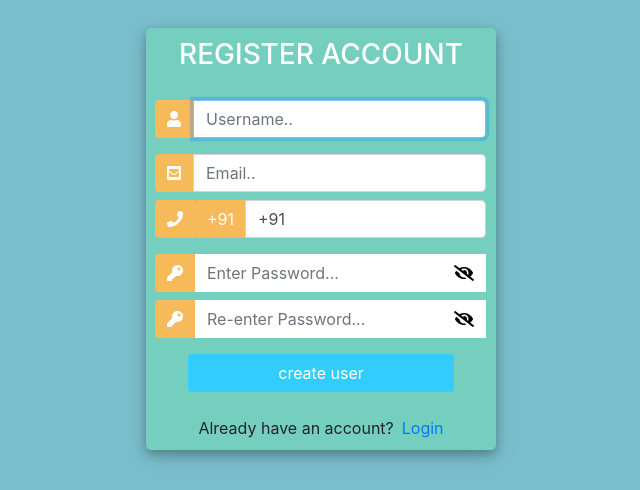
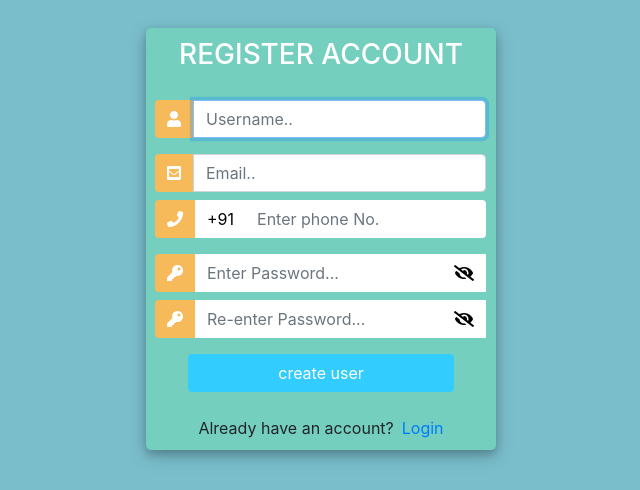
Before and after one commit to SMTAnsari/RV_App, a Django app: page /register/ in a window 1280 px wide. Shown: the part 161-651 px from the top of the page, without its empty margins (319-959 px from the left). Run offline with Django 4.2, Linux system fonts and the light colour scheme; parts of the project's set-up code (start-up, migrations or seed data) failed here and were passed over; some libraries are stand-ins or nearby versions.

Commit message:
css work
Signed-off-by: S Mohamed Thamimul Ansari <mohamedthamimulansari07@gmail.com>

```diff
--- a/RV/forms.py
+++ b/RV/forms.py
@@ -1,3 +1,6 @@
+
+
+
 from django.forms import ModelForm
 from django.contrib.auth.models import User
 from django.contrib.auth.forms import UserCreationForm
@@ -5,7 +8,7 @@ from django.forms import forms
 from django import forms
 
 class CreateUserForm(UserCreationForm):
-    phone_number = forms.CharField(label='Phone Number', max_length=10, widget=forms.TextInput(attrs={'type': 'tel', 'pattern': '[0-9]{10}', 'title': 'Please enter a 10-digit phone number','value': '+91'}))
+    phone_number = forms.CharField(label='Phone Number', max_length=10, widget=forms.TextInput(attrs={'type': 'tel', 'pattern': '[0-9]{10}', 'title': 'Please enter a 10-digit phone number'}))
     class Meta:
         model = User
         fields = ['username', 'email','phone_number', 'password1', 'password2']
--- a/RV/templates/RV/register.html
+++ b/RV/templates/RV/register.html
@@ -74,7 +74,7 @@
         outline: 0px !important;
       }
       #id_password1,
-      #id_password2 {
+      #id_password2,#id_phone_number {
         border: transparent;
       }
     </style>
@@ -105,8 +105,8 @@
                 <div class="input-group-append">
                   <span class="input-group-text"><i class="fas fa-phone"></i></span>
                 </div>
-                <div class="input-group-prepend">
-                  <span class="input-group-text">+91</span>
+                <div class="input-group-prepend" style="background:white;">
+                  <span class="input-group-text"style="background:transparent !important; color:black !important">+91</span>
                 </div>
                 {{ form.phone_number }}
               </div>
@@ -158,7 +158,7 @@
       var form_fields = document.getElementsByTagName("input");
       form_fields[1].placeholder = "Username..";
       form_fields[2].placeholder = "Email..";
-      form_fields[3].placeholder = "Enter phonenumber.";
+      form_fields[3].placeholder = "Enter phone No.";
       form_fields[4].placeholder = "Enter Password...";
       form_fields[5].placeholder = "Re-enter Password...";
 
```
